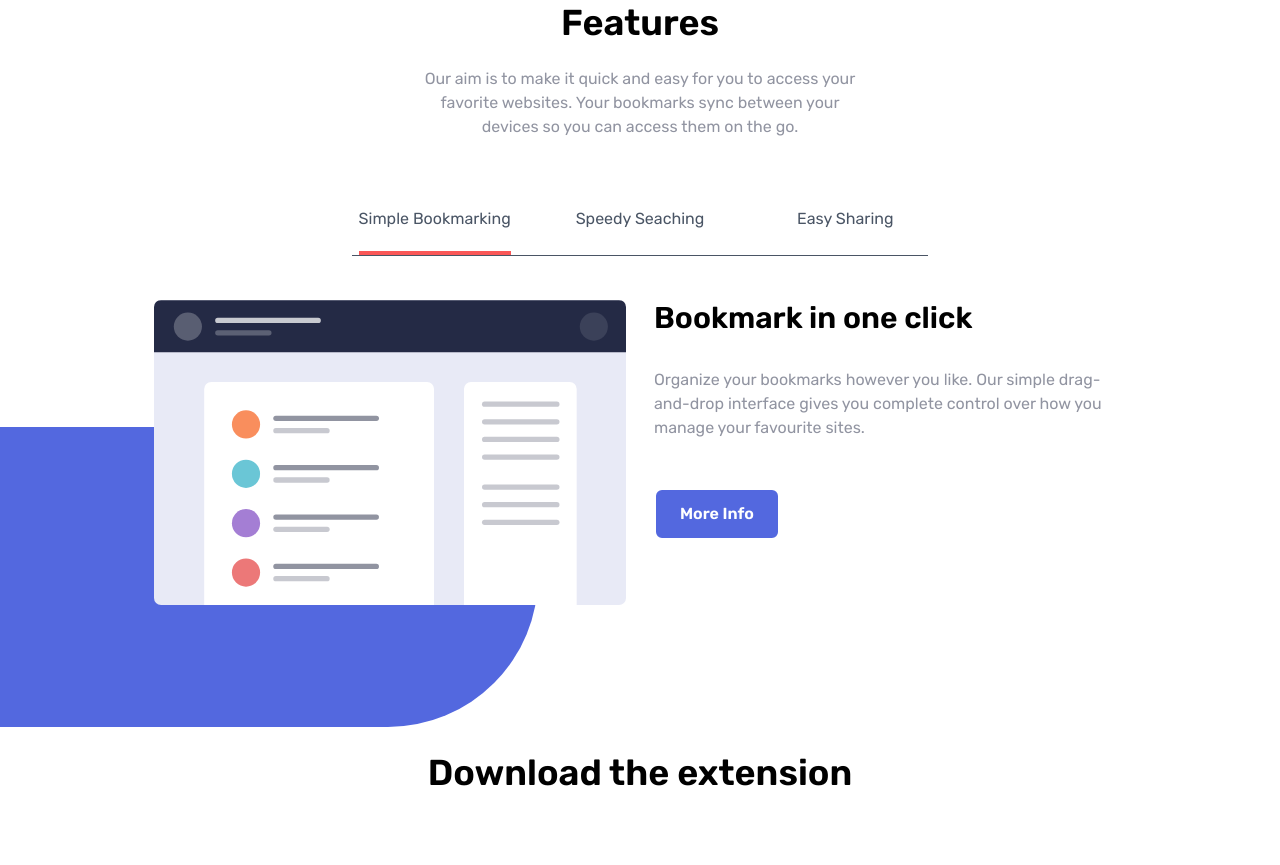
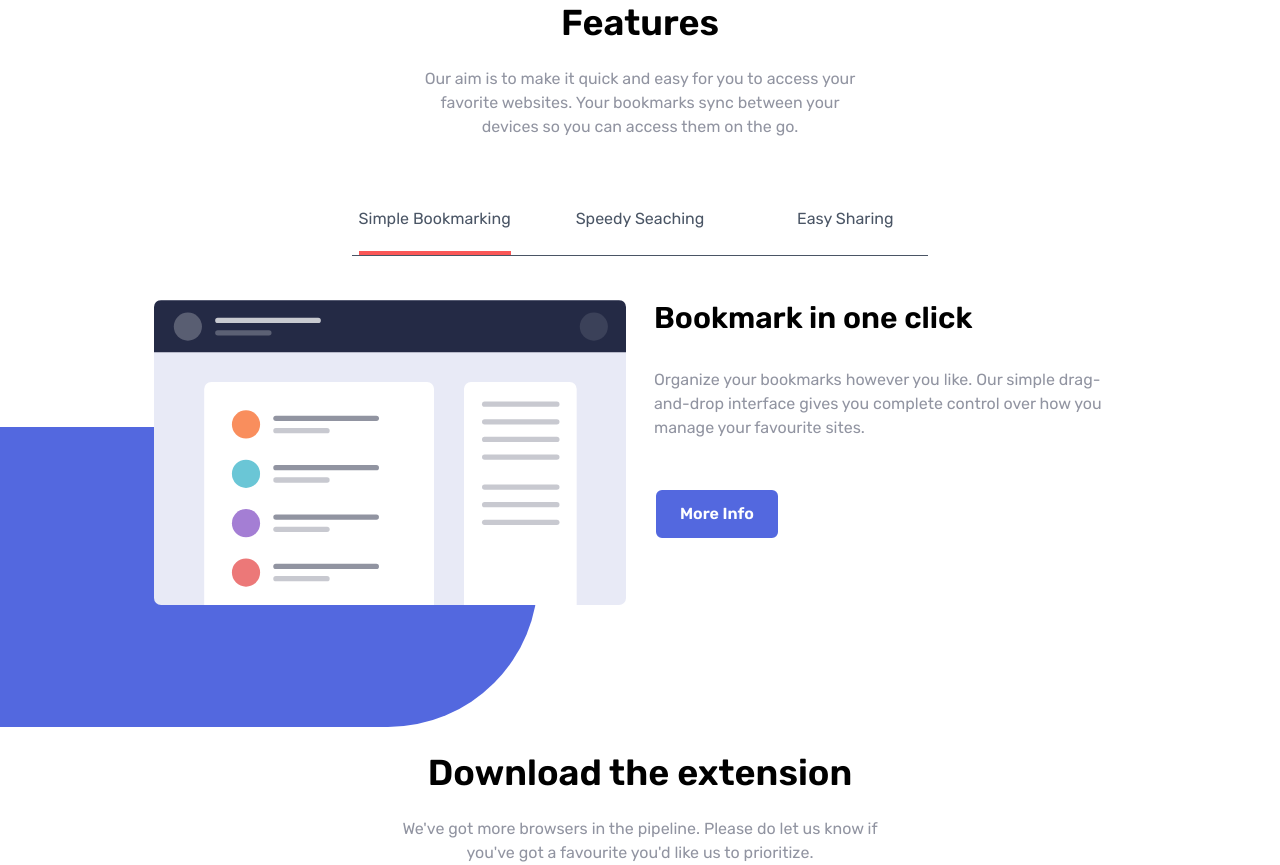
Before and after one commit to Shtekata/tailwind-bookmark, a website: page index.html in a window 1280 px wide. Shown: the part 761-1626 px from the top of the page. Before the commit the page ends 1578 px from the top, so only its background shows below. Drawn offline with Linux system fonts and the light colour scheme.

Commit message:
Adding Download Heading

```diff
--- a/index.html
+++ b/index.html
@@ -197,6 +197,10 @@
     <section id="download">
       <div class="container mx-auto px-6">
         <h2 class="mb-6 text-center text-3xl font-semibold md:text-4xl">Download the extension</h2>
+        <p class="text-grayishBlue mx-auto max-w-lg text-center">
+          We've got more browsers in the pipeline. Please do let us know if you've got a favourite you'd like us to
+          prioritize.
+        </p>
       </div>
     </section>
   </body>
```
Also changed, not shown: css/output.css.
